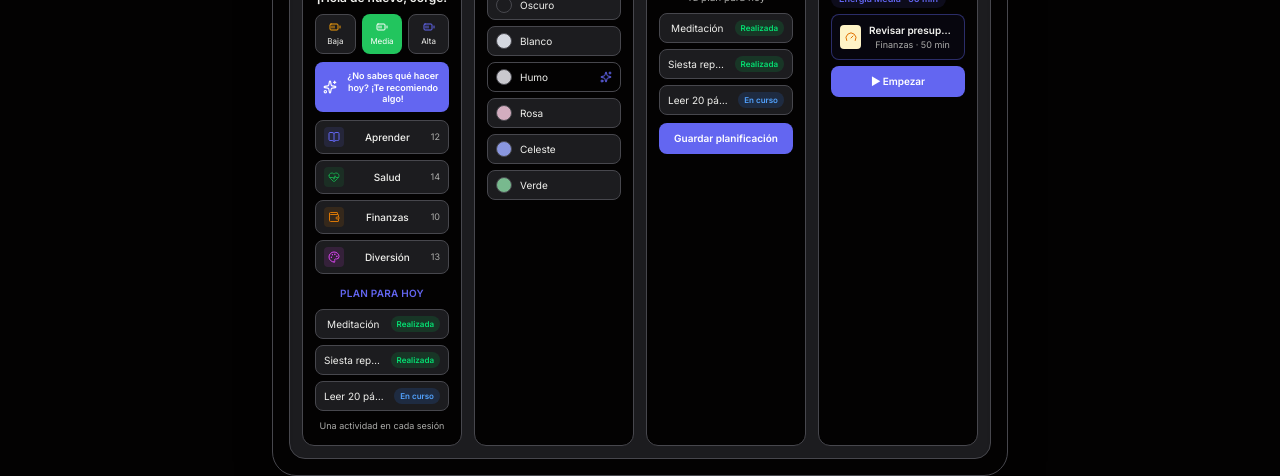
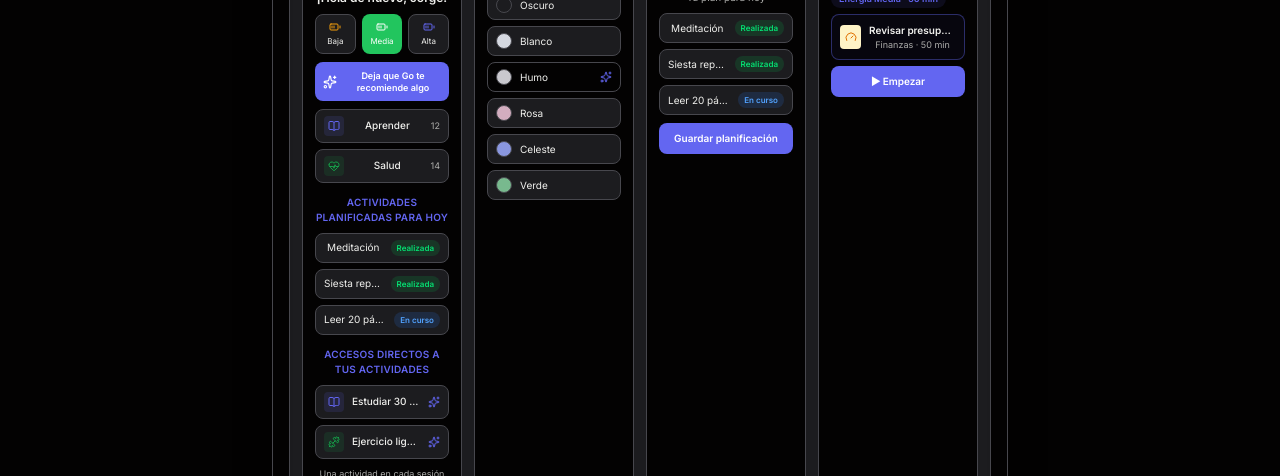
Before and after one commit to jorgeDevCod/Go-Sesi-n-PWA, a Next.js app: page / in a window 1280 px wide. Shown: the part 476-952 px from the top of the page. Built offline with nearby package versions, Linux system fonts and the light colour scheme; no server answers.

Commit message:
Ajusta mockup de Home: CTA, 2 categorias y secciones de plan y accesos directos

```diff
--- a/components/marketing/AppHeroMockup.tsx
+++ b/components/marketing/AppHeroMockup.tsx
@@ -26,6 +26,11 @@ const CATEGORIES = [
   { name: "Salud", icon: "HeartPulse", color: "#16A34A", count: 14 },
   { name: "Finanzas", icon: "Wallet", color: "#D97706", count: 10 },
   { name: "Diversión", icon: "Palette", color: "#D946EF", count: 13 },
+];
+
+const QUICK = [
+  { name: "Estudiar 30 min", icon: "BookOpen", color: "#6366F1" },
+  { name: "Ejercicio ligero", icon: "Dumbbell", color: "#16A34A" },
 ];
 
 const THEMES = [
@@ -110,16 +115,18 @@ export function AppHeroMockup() {
                   );
                 })}
               </div>
+
               {/* CTA de recomendación */}
               <div className="flex items-center gap-2 rounded-lg bg-accent-aprender px-2 py-2 text-white">
                 <Sparkles className="size-3.5 shrink-0" />
                 <span className="min-w-0 flex-1 text-[9px] font-semibold leading-tight">
-                  ¿No sabes qué hacer hoy? ¡Te recomiendo algo!
+                  Deja que Go te recomiende algo
                 </span>
               </div>
 
+              {/* Máximo 2 categorías */}
               <div className="flex flex-col gap-1.5">
-                {CATEGORIES.map((c) => (
+                {CATEGORIES.slice(0, 2).map((c) => (
                   <div key={c.name} className="flex items-center gap-2 rounded-lg border border-border bg-surface px-2 py-1.5">
                     <span
                       className="flex size-5 items-center justify-center rounded"
@@ -135,8 +142,9 @@ export function AppHeroMockup() {
                 ))}
               </div>
 
+              {/* Actividades planificadas para hoy */}
               <p className="mt-1 text-[10px] font-semibold uppercase tracking-wide text-accent-aprender">
-                Plan para hoy
+                Actividades planificadas para hoy
               </p>
               <div className="flex flex-col gap-1.5">
                 {PLAN.map((p) => (
@@ -151,6 +159,27 @@ export function AppHeroMockup() {
                     >
                       {p.status}
                     </span>
+                  </div>
+                ))}
+              </div>
+
+              {/* Accesos directos a tus actividades */}
+              <p className="mt-1 text-[10px] font-semibold uppercase tracking-wide text-accent-aprender">
+                Accesos directos a tus actividades
+              </p>
+              <div className="flex flex-col gap-1.5">
+                {QUICK.map((q) => (
+                  <div key={q.name} className="flex items-center gap-2 rounded-lg border border-border bg-surface px-2 py-1.5">
+                    <span
+                      className="flex size-5 items-center justify-center rounded"
+                      style={{ backgroundColor: `${q.color}22`, color: q.color }}
+                    >
+                      <DynamicIcon name={q.icon} className="size-3" />
+                    </span>
+                    <span className="min-w-0 flex-1 truncate text-[10px] font-medium text-foreground">
+                      {q.name}
+                    </span>
+                    <Sparkles className="size-3 text-accent-aprender" />
                   </div>
                 ))}
               </div>
```
